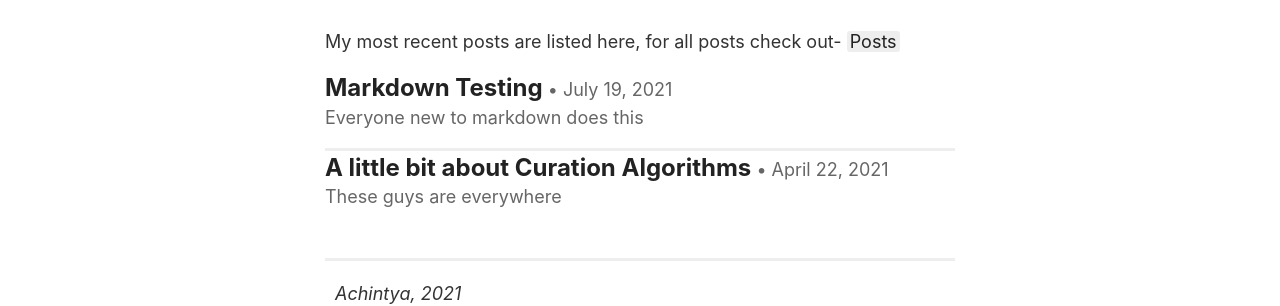
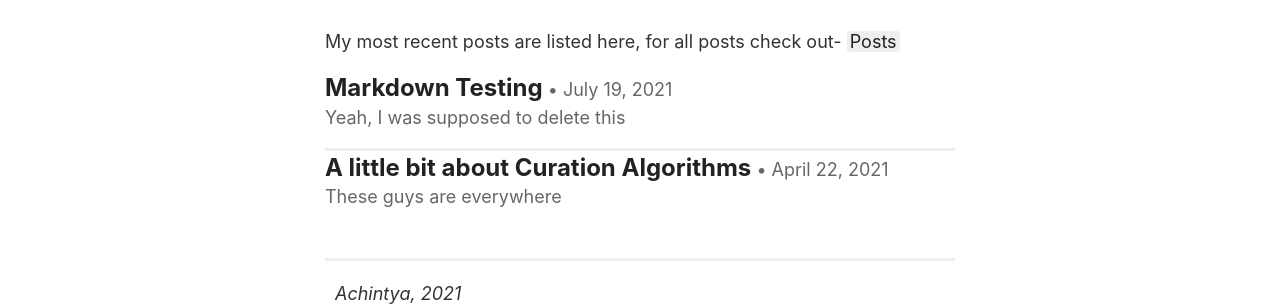
Before and after one commit to achntj/achintyajha.github.io, a Jekyll site: the page built from index.html, in a window 1280 px wide. Shown: the part 1004-1310 px from the top of the page. Built offline with Jekyll 4.4.1, drawn with Linux system fonts in a browser that asks for light colours.

Commit message:
blog updated

```diff
--- a/_posts/2021-7-19-markdown-syntax.md
+++ b/_posts/2021-7-19-markdown-syntax.md
@@ -2,7 +2,7 @@
 layout: post
 title: Markdown Testing
 description: Markdown is the go to tool for static sites, especially blogs, where its syntax, which comes naturally, is a delight for beginners. In this blog post, I check out some of the most commonly used features of markdown.
-oneline: Everyone new to markdown does this
+oneline: Yeah, I was supposed to delete this
 location: New Delhi, India
 ---
 
```
